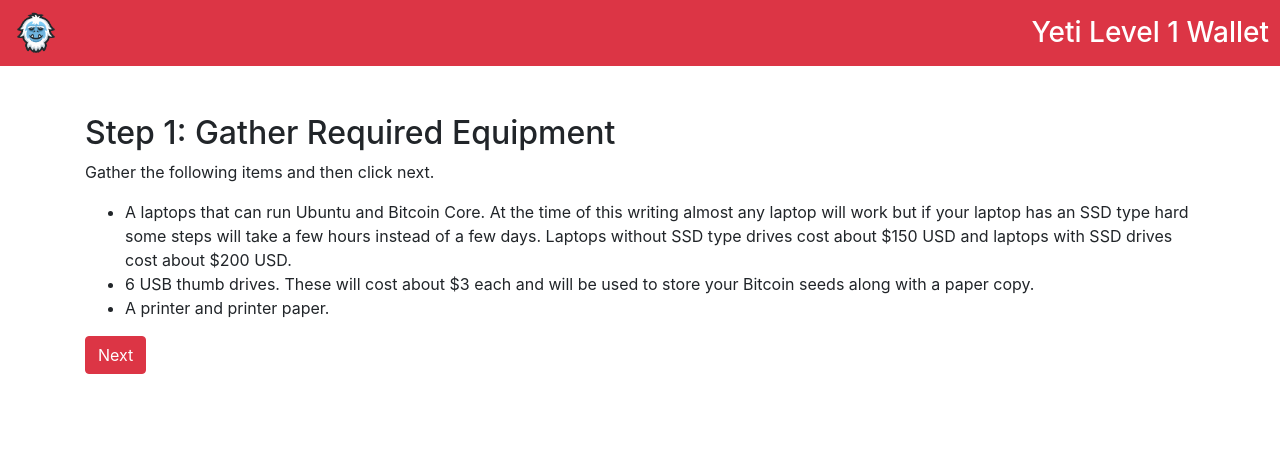
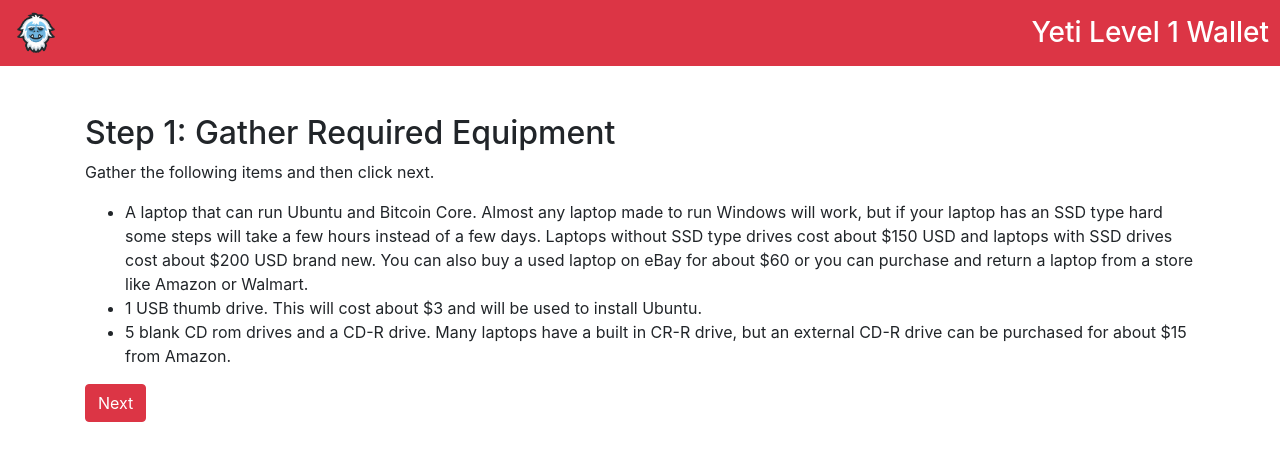
Before and after one commit to JWWeatherman/yetihosted, a Vue app: page /Hot/step1 in a window 1280 px wide. Shown: the top 460 px of the page. Built offline with nearby package versions, Linux system fonts and the light colour scheme; what vue-default-value would draw is missing.

Commit message:
Updated text for 5 copies on CD and for "level 1" term.

```diff
--- a/src/components/Overview.vue
+++ b/src/components/Overview.vue
@@ -19,7 +19,7 @@
       </div>
       <div class="hero-unit">
           <h1>Yeti Level 1 Wallet</h1>
-          <p>Yeti Hot Storage is recommended for storing under $5,000 USD worth of Bitcoin. It is very easy to backup and restore and requires only a single computer to setup.</p>
+          <p>Level 1 Storage is recommended for storing under $5,000 USD worth of Bitcoin. It is very easy to backup and restore and requires only a single computer to setup.</p>
           <p>
             <input v-on:click="Hot" style="margin-bottom:50px;" class="btn btn-danger btn-large" type="submit" id="next" value="Level 1">
           </p>
--- a/src/components/YetiHotStartup1.vue
+++ b/src/components/YetiHotStartup1.vue
@@ -5,9 +5,9 @@
       <h2>Step 1: Gather Required Equipment</h2>
       <p>Gather the following items and then click next.</p>
         <ul>
-            <li>A laptops that can run Ubuntu and Bitcoin Core. At the time of this writing almost any laptop will work but if your laptop has an SSD type hard some steps will take a few hours instead of a few days. Laptops without SSD type drives cost about $150 USD and laptops with SSD drives cost about $200 USD.</li>
-            <li>6 USB thumb drives. These will cost about $3 each and will be used to store your Bitcoin seeds along with a paper copy.</li>
-            <li>A printer and printer paper.</li>
+            <li>A laptop that can run Ubuntu and Bitcoin Core. Almost any laptop made to run Windows will work, but if your laptop has an SSD type hard some steps will take a few hours instead of a few days. Laptops without SSD type drives cost about $150 USD and laptops with SSD drives cost about $200 USD brand new. You can also buy a used laptop on eBay for about $60 or you can purchase and return a laptop from a store like Amazon or Walmart.</li>
+            <li>1 USB thumb drive. This will cost about $3 and will be used to install Ubuntu.</li>
+            <li>5 blank CD rom drives and a CD-R drive. Many laptops have a built in CR-R drive, but an external CD-R drive can be purchased for about $15 from Amazon.</li>
         </ul>
       <input v-on:click="click" class="btn btn-danger" type="submit" id="next" value="Next">
     </div>
--- a/src/components/YetiHotStartup2.vue
+++ b/src/components/YetiHotStartup2.vue
@@ -5,9 +5,8 @@
       <h2>Step 2: Install Ubuntu</h2>
       <p>Install Ubuntu on both laptops following these rules and then click <b>Next</b>.</p>
       <ul>
-          <li>Use the Long Term Support (LTS) Version of Ubuntu. This is currently 20.04 and is at the top of the download page. We can not guarantee that Yeticold will work with any other Ubuntu version.</li>
+          <li>Use the Long Term Support (LTS) Version of Ubuntu. This is currently 20.04 and is at the top of the download page.</li>
           <li>Delete and erase all existing partitions using the Disk Utility that you can access by selecting "Try Ubuntu" before installing Ubuntu.</li>
-          <li>Use one of your USB drives drive to create a Bootable Ubuntu drive.</li>
           <li>Use only trustworthy guides such as this one: <a href="https://tutorials.ubuntu.com/tutorial/tutorial-install-ubuntu-desktop#0">Install Ubuntu</a>.</li>
       </ul>
       <input v-on:click="click" class="btn btn-danger" type="submit" id="next" value="Next">
```
